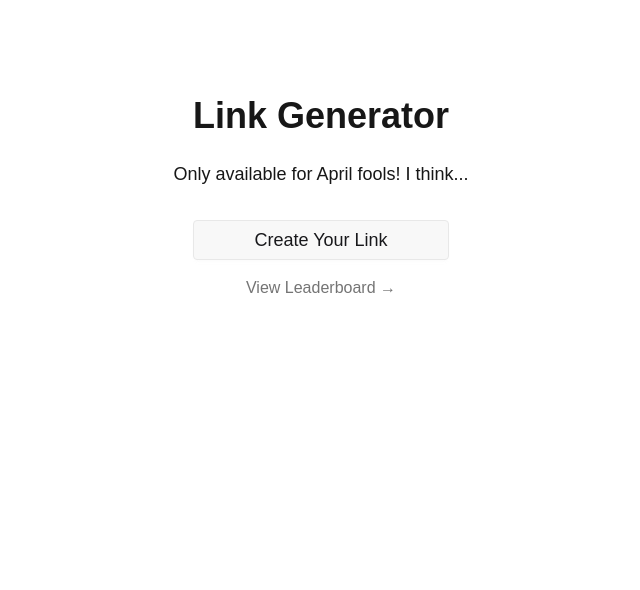
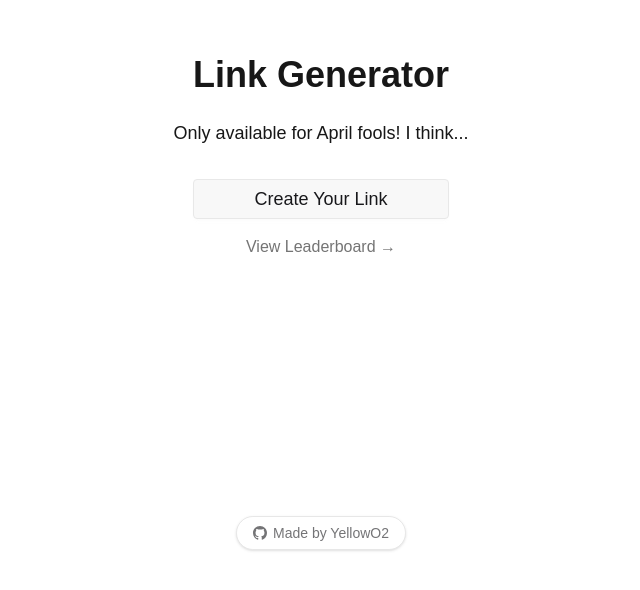
Before and after one commit to YellowO2/prank-article-generator, a Next.js app: page / in a window 1280 px wide. Shown: the part 202-792 px from the top of the page, without its empty margins (319-959 px from the left). Built offline with nearby package versions, Linux system fonts and the light colour scheme.

Commit message:
feat: add github link in hopes of followers

```diff
--- a/src/app/article/modal/modal.tsx
+++ b/src/app/article/modal/modal.tsx
@@ -127,9 +127,27 @@
             </div>
           </div>
 
-          <p className="mb-4">
-            This article&apos;s rick roll has {viewCount} views :)
-          </p>
+          <div className="mb-4 flex items-center justify-between text-sm text-base-content/80">
+            <p>This article&apos;s rick roll has {viewCount} views :)</p>
+            <a
+              href="https://github.com/YellowO2/"
+              target="_blank"
+              rel="noopener noreferrer"
+              className="flex items-center gap-1 hover:text-base-content transition-colors font-medium"
+              title="Made by YellowO2"
+            >
+              <svg
+                xmlns="http://www.w3.org/2000/svg"
+                width="16"
+                height="16"
+                viewBox="0 0 24 24"
+                fill="currentColor"
+              >
+                <path d="M12 0c-6.626 0-12 5.373-12 12 0 5.302 3.438 9.8 8.207 11.387.599.111.793-.261.793-.577v-2.234c-3.338.726-4.033-1.416-4.033-1.416-.546-1.387-1.333-1.756-1.333-1.756-1.089-.745.083-.729.083-.729 1.205.084 1.839 1.237 1.839 1.237 1.07 1.834 2.807 1.304 3.492.997.107-.775.418-1.305.762-1.604-2.665-.305-5.467-1.334-5.467-5.931 0-1.311.469-2.381 1.236-3.221-.124-.303-.535-1.524.117-3.176 0 0 1.008-.322 3.301 1.23.957-.266 1.983-.399 3.003-.404 1.02.005 2.047.138 3.006.404 2.291-1.552 3.297-1.23 3.297-1.23.653 1.653.242 2.874.118 3.176.77.84 1.235 1.911 1.235 3.221 0 4.609-2.807 5.624-5.479 5.921.43.372.823 1.102.823 2.222v3.293c0 .319.192.694.801.576 4.765-1.589 8.199-6.086 8.199-11.386 0-6.627-5.373-12-12-12z" />
+              </svg>
+              YellowO2
+            </a>
+          </div>
           {/* Share buttons and QR code logic */}
           {/* Share buttons and QR code logic remain the same */}
           <div className="flex flex-wrap items-center gap-4">
@@ -164,7 +182,7 @@
             {/* Twitter */}
             <a
               href={`https://twitter.com/intent/tweet?text=Check%20this%20out!%20You%20got%20Rick%20Rolled!%20${encodeURIComponent(
-                currentUrl
+                currentUrl,
               )}`}
               target="_blank"
               rel="noopener noreferrer"
@@ -184,7 +202,7 @@
             {/* Facebook */}
             <a
               href={`https://www.facebook.com/sharer/sharer.php?u=${encodeURIComponent(
-                currentUrl
+                currentUrl,
               )}`}
               target="_blank"
               rel="noopener noreferrer"
--- a/src/app/create-for-real/page.tsx
+++ b/src/app/create-for-real/page.tsx
@@ -191,6 +191,27 @@
           </button>
         </div>
       )}
+
+      <div className="mt-12 flex items-center justify-center text-sm text-base-content/60">
+        Made by
+        <a
+          href="https://github.com/YellowO2/"
+          target="_blank"
+          rel="noopener noreferrer"
+          className="ml-2 flex items-center gap-1 hover:text-base-content transition-colors font-medium"
+        >
+          <svg
+            xmlns="http://www.w3.org/2000/svg"
+            width="16"
+            height="16"
+            viewBox="0 0 24 24"
+            fill="currentColor"
+          >
+            <path d="M12 0c-6.626 0-12 5.373-12 12 0 5.302 3.438 9.8 8.207 11.387.599.111.793-.261.793-.577v-2.234c-3.338.726-4.033-1.416-4.033-1.416-.546-1.387-1.333-1.756-1.333-1.756-1.089-.745.083-.729.083-.729 1.205.084 1.839 1.237 1.839 1.237 1.07 1.834 2.807 1.304 3.492.997.107-.775.418-1.305.762-1.604-2.665-.305-5.467-1.334-5.467-5.931 0-1.311.469-2.381 1.236-3.221-.124-.303-.535-1.524.117-3.176 0 0 1.008-.322 3.301 1.23.957-.266 1.983-.399 3.003-.404 1.02.005 2.047.138 3.006.404 2.291-1.552 3.297-1.23 3.297-1.23.653 1.653.242 2.874.118 3.176.77.84 1.235 1.911 1.235 3.221 0 4.609-2.807 5.624-5.479 5.921.43.372.823 1.102.823 2.222v3.293c0 .319.192.694.801.576 4.765-1.589 8.199-6.086 8.199-11.386 0-6.627-5.373-12-12-12z" />
+          </svg>
+          YellowO2
+        </a>
+      </div>
     </div>
   );
 }
--- a/src/app/create/page.tsx
+++ b/src/app/create/page.tsx
@@ -34,7 +34,7 @@
         Redirecting you to the actual create page in 10 seconds...
       </p>
       <a href="/create-for-real" className="btn btn-info">
-        ok this time for real its the creation page
+        here is the real creation page
       </a>
     </div>
   );
--- a/src/app/leaderboard/page.tsx
+++ b/src/app/leaderboard/page.tsx
@@ -10,7 +10,7 @@
       <div className="space-y-4">
         {/* Placeholder for leaderboard items */}
         <div className="p-4 border rounded">
-          <h3 className="font-bold">Loading pranks...</h3>
+          <h3 className="font-bold">Ughgh too lazy to implement...</h3>
         </div>
       </div>
     </div>
--- a/src/app/page.tsx
+++ b/src/app/page.tsx
@@ -2,12 +2,16 @@
 
 export default function Home() {
   return (
-    <div className="min-h-screen flex flex-col items-center justify-center p-8">
+    <div className="min-h-screen flex flex-col p-8">
+      {/* Main Content Centered */}
+      <div className="flex-1 flex flex-col items-center justify-center">
         <h1 className="text-4xl font-bold mb-6">Link Generator</h1>
-      <p className="text-lg mb-8 text-center max-w-md">
+        <div className="text-center mb-8">
+          <p className="text-lg max-w-md">
             Only available for April fools! I think...
           </p>
-      <Link href="/create" className="btn  btn-wide text-lg font-medium">
+        </div>
+        <Link href="/create" className="btn btn-wide text-lg font-medium">
           Create Your Link
         </Link>
         <Link
@@ -17,5 +21,28 @@
           View Leaderboard →
         </Link>
       </div>
+
+      {/* Footer Area anchored to the bottom */}
+      <div className="mt-auto flex justify-center pt-8 pb-4">
+        <a
+          href="https://github.com/YellowO2/"
+          target="_blank"
+          rel="noopener noreferrer"
+          className="inline-flex items-center justify-center gap-1.5 text-sm text-base-content/60 hover:text-base-content transition-colors font-medium border border-base-content/10 rounded-full px-4 py-1.5 shadow-sm hover:shadow"
+          title="Made by YellowO2"
+        >
+          <svg
+            xmlns="http://www.w3.org/2000/svg"
+            width="14"
+            height="14"
+            viewBox="0 0 24 24"
+            fill="currentColor"
+          >
+            <path d="M12 0c-6.626 0-12 5.373-12 12 0 5.302 3.438 9.8 8.207 11.387.599.111.793-.261.793-.577v-2.234c-3.338.726-4.033-1.416-4.033-1.416-.546-1.387-1.333-1.756-1.333-1.756-1.089-.745.083-.729.083-.729 1.205.084 1.839 1.237 1.839 1.237 1.07 1.834 2.807 1.304 3.492.997.107-.775.418-1.305.762-1.604-2.665-.305-5.467-1.334-5.467-5.931 0-1.311.469-2.381 1.236-3.221-.124-.303-.535-1.524.117-3.176 0 0 1.008-.322 3.301 1.23.957-.266 1.983-.399 3.003-.404 1.02.005 2.047.138 3.006.404 2.291-1.552 3.297-1.23 3.297-1.23.653 1.653.242 2.874.118 3.176.77.84 1.235 1.911 1.235 3.221 0 4.609-2.807 5.624-5.479 5.921.43.372.823 1.102.823 2.222v3.293c0 .319.192.694.801.576 4.765-1.589 8.199-6.086 8.199-11.386 0-6.627-5.373-12-12-12z" />
+          </svg>
+          Made by YellowO2
+        </a>
+      </div>
+    </div>
   );
 }
```
Lines whose indentation alone changed are shown as unchanged.
